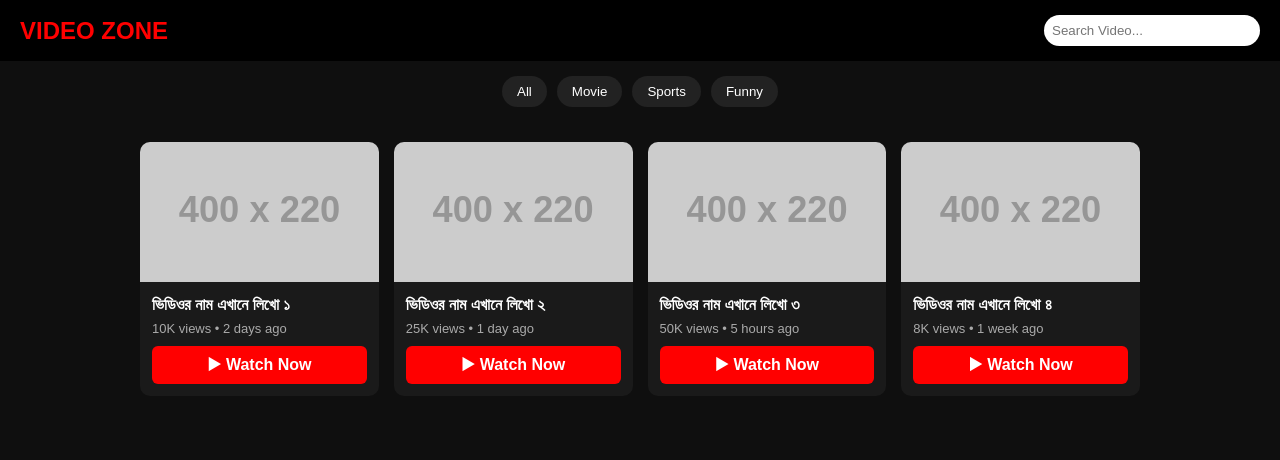
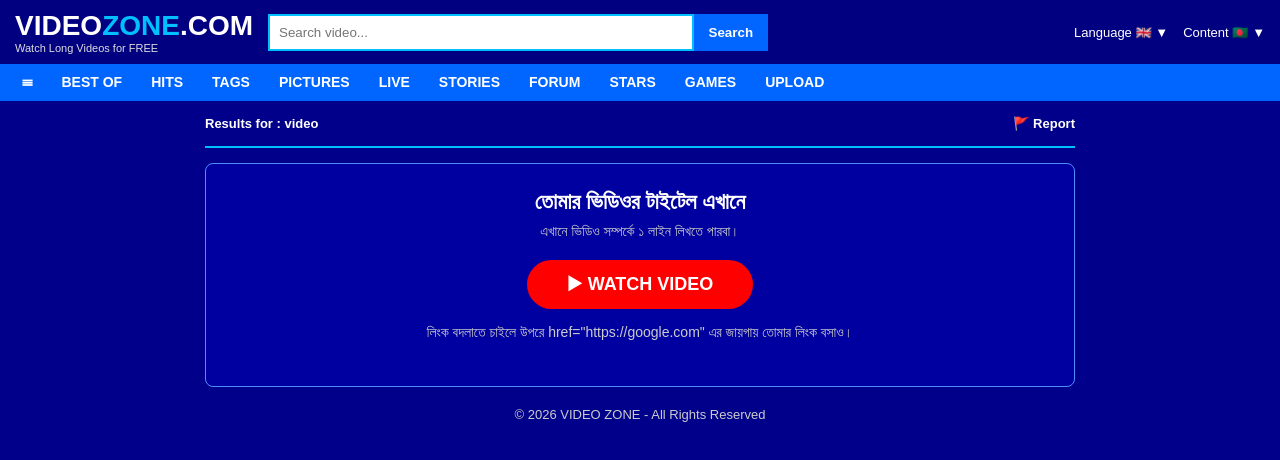
Before and after one commit to usahorsel-sketch/xnxx.tv, a plain HTML site: page index.html in a window 1280 px wide. Drawn offline with Linux system fonts and the light colour scheme; placeholder pictures from the web are drawn by us.

Commit message:
Update index.html

```diff
--- a/index.html
+++ b/index.html
@@ -3,83 +3,83 @@
 <head>
 <meta charset="UTF-8">
 <meta name="viewport" content="width=device-width, initial-scale=1.0">
-<title>VIDEO ZONE - Watch Now</title>
+<title>VIDEO ZONE</title>
 <style>
-body{margin:0;background:#0f0f0f;color:#fff;font-family:Arial;text-align:center}
-header{background:#000;padding:15px 20px;display:flex;justify-content:space-between;align-items:center}
-header h1{color:#ff0000;margin:0;font-size:24px}
-header input{padding:8px;width:200px;border-radius:20px;border:none}
-.menu{padding:15px 20px;display:flex;gap:10px;justify-content:center}
-.menu button{background:#222;color:#fff;border:none;padding:8px 15px;border-radius:20px;cursor:pointer}
-.menu button:hover{background:red}
-.wrap{max-width:1000px;margin:0 auto;padding:0 20px}
-.grid{display:grid;grid-template-columns:repeat(4,1fr);gap:15px;padding:20px 0;justify-content:center}
-@media(max-width:800px){.grid{grid-template-columns:repeat(2,1fr)}}
-@media(max-width:450px){.grid{grid-template-columns:1fr}}
-.card{background:#1a1a1a;border-radius:10px;overflow:hidden;text-align:left}
-.card img{width:100%;height:140px;object-fit:cover;display:block}
-.card-body{padding:12px}
-.card-body h3{margin:0 0 5px 0;font-size:16px;line-height:22px}
-.card-body p{color:#aaa;font-size:13px;margin:0 0 10px 0}
-.watch{display:block;text-align:center;background:red;color:#fff;text-decoration:none;padding:10px;border-radius:6px;font-weight:bold}
-.watch:hover{background:#c00}
+*{margin:0;padding:0;box-sizing:border-box}
+body{background:#00008B;font-family:Arial;color:#fff}
+.top{background:#000080;padding:10px 15px;display:flex;align-items:center;gap:15px;flex-wrap:wrap}
+.logo{font-size:28px;font-weight:900;color:#fff}
+.logo span{color:#00BFFF}
+.logo small{display:block;font-size:11px;font-weight:normal;color:#ddd}
+.search{display:flex;flex:1;max-width:500px}
+.search input{flex:1;padding:9px;border:2px solid #00BFFF;outline:none}
+.search button{background:#0066FF;color:#fff;border:none;padding:9px 15px;cursor:pointer;font-weight:bold}
+.right{margin-left:auto;font-size:13px;display:flex;gap:15px}
+.nav{background:#0066FF;display:flex;gap:5px;padding:0 10px;overflow-x:auto;white-space:nowrap}
+.nav a{color:#fff;text-decoration:none;padding:10px 12px;font-size:14px;font-weight:bold}
+.nav a:hover{background:#0052cc}
+.wrap{max-width:900px;margin:0 auto;padding:0 15px}
+.title{padding:15px 0;font-size:18px;color:yellow;font-weight:bold;display:flex;justify-content:space-between}
+.title span{color:#fff;font-size:13px}
+.line{border-bottom:2px solid #00BFFF;margin-bottom:15px}
+.box{background:#0000A0;border:1px solid #4d8dff;padding:25px;text-align:center;border-radius:8px}
+.box h2{font-size:22px;margin-bottom:8px}
+.box p{color:#ccc;font-size:14px;margin-bottom:20px}
+.watch-btn{display:inline-block;background:#FF0000;color:#fff;text-decoration:none;padding:14px 40px;font-size:18px;font-weight:900;border-radius:30px}
+.watch-btn:hover{background:#cc0000}
+.note{margin-top:15px;font-size:13px;color:#aaa}
+.footer{text-align:center;padding:20px;color:#ccc;font-size:13px}
+@media(max-width:600px){.right{display:none}.logo{font-size:22px}}
 </style>
 </head>
 <body>
 
-<header>
-<h1>VIDEO ZONE</h1>
-<input type="text" placeholder="Search Video...">
-</header>
+<div class="top">
+<div class="logo">VIDEO<span>ZONE</span>.COM
+<small>Watch Long Videos for FREE</small>
+</div>
+<div class="search">
+<input type="text" placeholder="Search video...">
+<button>Search</button>
+</div>
+<div class="right">
+<span>Language 🇬🇧 ▼</span>
+<span>Content 🇧🇩 ▼</span>
+</div>
+</div>
 
-<div class="menu">
-<button>All</button>
-<button>Movie</button>
-<button>Sports</button>
-<button>Funny</button>
+<div class="nav">
+<a href="#">☰</a>
+<a href="#">BEST OF</a>
+<a href="#">HITS</a>
+<a href="#">TAGS</a>
+<a href="#">PICTURES</a>
+<a href="#">LIVE</a>
+<a href="#">STORIES</a>
+<a href="#">FORUM</a>
+<a href="#">STARS</a>
+<a href="#">GAMES</a>
+<a href="#">UPLOAD</a>
 </div>
 
 <div class="wrap">
-<div class="grid">
+<div class="title"><span>Results for : video</span><span>🚩 Report</span></div>
 
-<div class="card">
-<img src="https://via.placeholder.com/400x220?text=Video+1">
-<div class="card-body">
-<h3>ভিডিওর নাম এখানে লিখো ১</h3>
-<p>10K views • 2 days ago</p>
-<a class="watch" href="https://google.com" target="_blank">▶ Watch Now</a>
-</div>
-</div>
+<div class="line"></div>
 
-<div class="card">
-<img src="https://via.placeholder.com/400x220?text=Video+2">
-<div class="card-body">
-<h3>ভিডিওর নাম এখানে লিখো ২</h3>
-<p>25K views • 1 day ago</p>
-<a class="watch" href="https://google.com" target="_blank">▶ Watch Now</a>
-</div>
-</div>
+<div class="box">
+<h2>তোমার ভিডিওর টাইটেল এখানে</h2>
+<p>এখানে ভিডিও সম্পর্কে ১ লাইন লিখতে পারবা।</p>
 
-<div class="card">
-<img src="https://via.placeholder.com/400x220?text=Video+3">
-<div class="card-body">
-<h3>ভিডিওর নাম এখানে লিখো ৩</h3>
-<p>50K views • 5 hours ago</p>
-<a class="watch" href="https://google.com" target="_blank">▶ Watch Now</a>
-</div>
-</div>
+<!-- 👇 এইখানে তোমার লিংক বসাও -->
+<a class="watch-btn" href="https://google.com" target="_blank">▶ WATCH VIDEO</a>
 
-<div class="card">
-<img src="https://via.placeholder.com/400x220?text=Video+4">
-<div class="card-body">
-<h3>ভিডিওর নাম এখানে লিখো ৪</h3>
-<p>8K views • 1 week ago</p>
-<a class="watch" href="https://google.com" target="_blank">▶ Watch Now</a>
-</div>
+<p class="note">লিংক বদলাতে চাইলে উপরে href="https://google.com" এর জায়গায় তোমার লিংক বসাও।</p>
 </div>
 
 </div>
-</div>
+
+<div class="footer">© 2026 VIDEO ZONE - All Rights Reserved</div>
 
 </body>
 </html>
```
